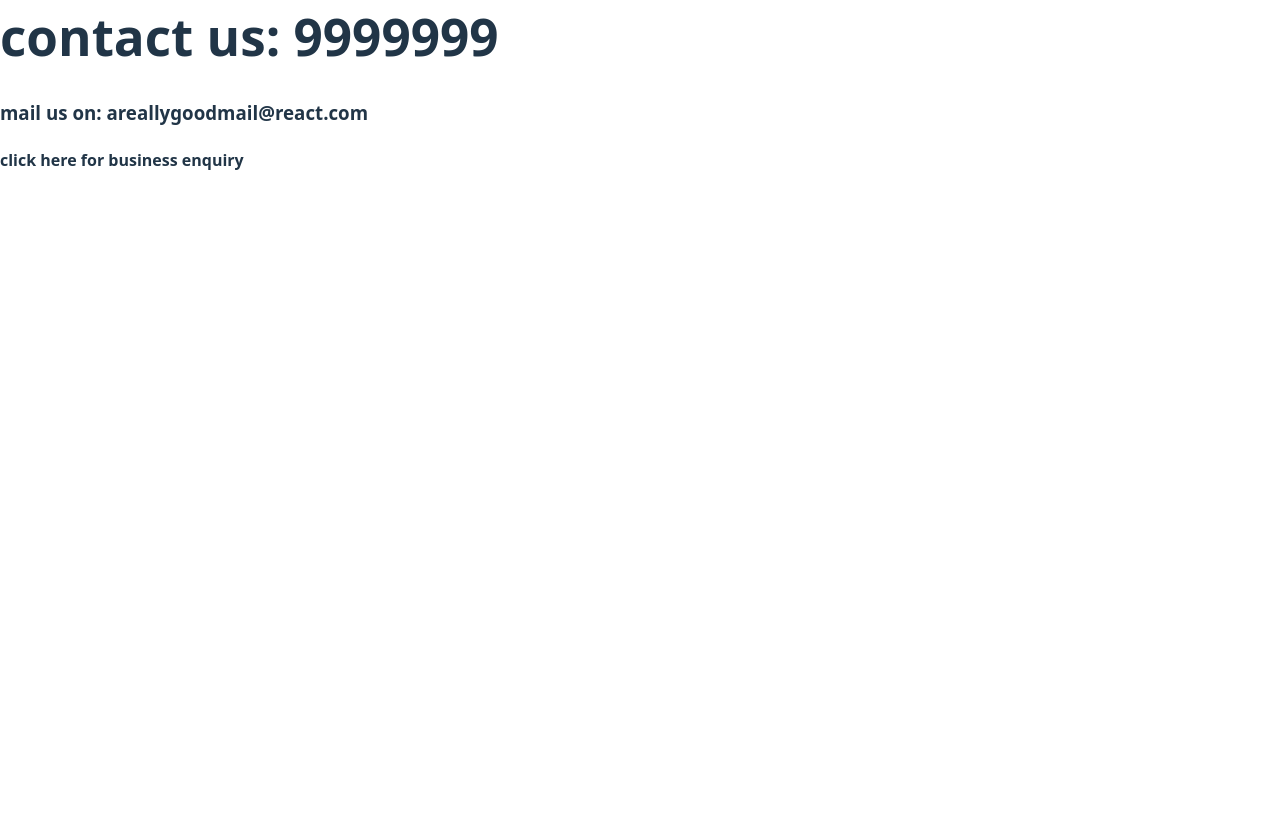
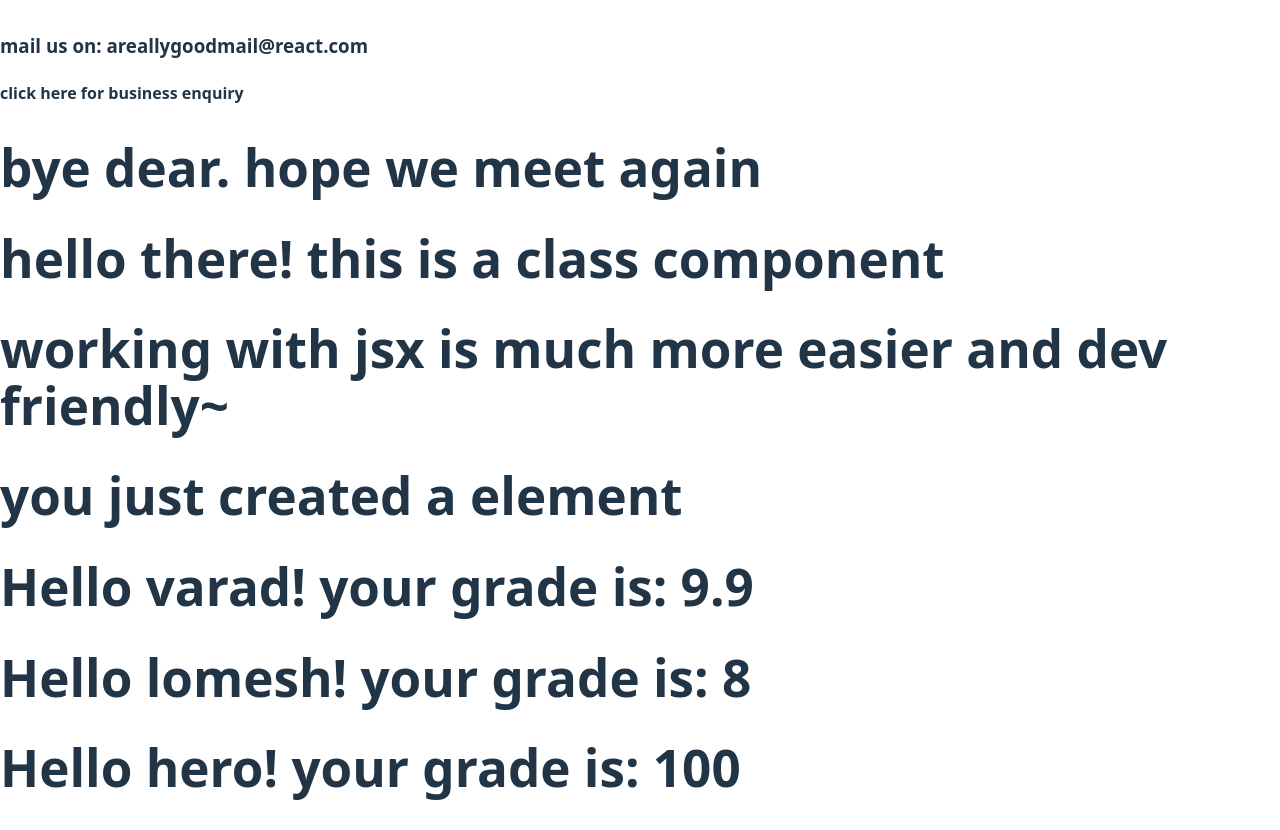
Before and after one commit to varadisthedev/react-playground, a React (Vite) app: page / in a window 1280 px wide. Shown: the part 540-1370 px from the top of the page. Before the commit the page ends 800 px from the top, so only its background shows below. Built offline with nearby package versions, Linux system fonts and the light colour scheme.

Commit message:
feat: components,  props, JSX

```diff
--- a/index.html
+++ b/index.html
@@ -8,7 +8,9 @@
   </head>
   <body>
     <div id="root"></div>
-<script type="module" src="/src/main.jsx"></script>
+    <!-- anything inside of this div is controled by react -->
+
+    <script type="module" src="/src/main.jsx"></script>
 
   </body>
 
--- a/src/App.jsx
+++ b/src/App.jsx
@@ -1,10 +1,16 @@
 // child components are imported at top in app.jsx
 import Header from "./Header.jsx";
 import Footer from "./Footer.jsx";
+import {Greet} from "./components/Greet.jsx";
+import Bye from "./components/DefaultExport.jsx"
+import ClassCompWelcome from "./components/ClassComponent.jsx"
+import Hello from "./components/Hello.jsx"
+import CreateEleobj from "./components/CreateEle.jsx"
 
 export default function App() {
   return (
     <div>
+
       {/*using the header component*/}
       <Header />
 
@@ -14,6 +20,14 @@ export default function App() {
       <p>it looks soo complicated, i hope i master it one day</p>
 
       <Footer/>
+      <Bye/>
+      <ClassCompWelcome/>
+      <Hello/>
+      <CreateEleobj/>
+      {/* adding props */}
+      <Greet name="varad" grade="9.9"/>
+      <Greet name="lomesh" grade="8"/>
+      <Greet name="hero" grade="100"/>
     </div>
   );
 }
--- /dev/null
+++ b/src/components/ClassComponent.jsx
@@ -0,0 +1,9 @@
+import React from 'react'
+import { Component } from 'react'
+
+class Welcome extends Component{
+    render(){
+        return <h1>hello there! this is a class component</h1>
+    }
+}
+export default Welcome;
--- /dev/null
+++ b/src/components/CreateEle.jsx
@@ -0,0 +1,6 @@
+import React from 'react'
+
+const CreateUse=()=>{
+    return React.createElement('div',{id:'hello', className:'dummysclass'},React.createElement('h1',null,'you just created a element'))
+}
+export default CreateUse;
--- /dev/null
+++ b/src/components/DefaultExport.jsx
@@ -0,0 +1,4 @@
+import React from 'react'
+
+const GoodBye =()=><h1>bye dear. hope we meet again</h1>
+export default GoodBye
--- /dev/null
+++ b/src/components/Greet.jsx
@@ -0,0 +1,14 @@
+import React from 'react'
+
+// function Greet(){
+//     return <h1>Hello varad</h1>
+// }
+
+//re-writing it using a arrow function
+
+//name export is used here
+export const Greet =(props)=>{
+    console.log(props);
+return <h1>Hello {props.name}! your grade is: {props.grade}</h1>
+}
+export default Greet
--- /dev/null
+++ b/src/components/Hello.jsx
@@ -0,0 +1,12 @@
+import react from 'react'
+
+const Hello = ()=>{
+    return (
+        <div>
+            <h1>
+                working with jsx is much more easier and dev friendly~
+            </h1>
+        </div>
+    )
+}
+export default Hello;
```
Also changed, not shown: react_doc.txt, src/components/PropsReact.jsx (added).
